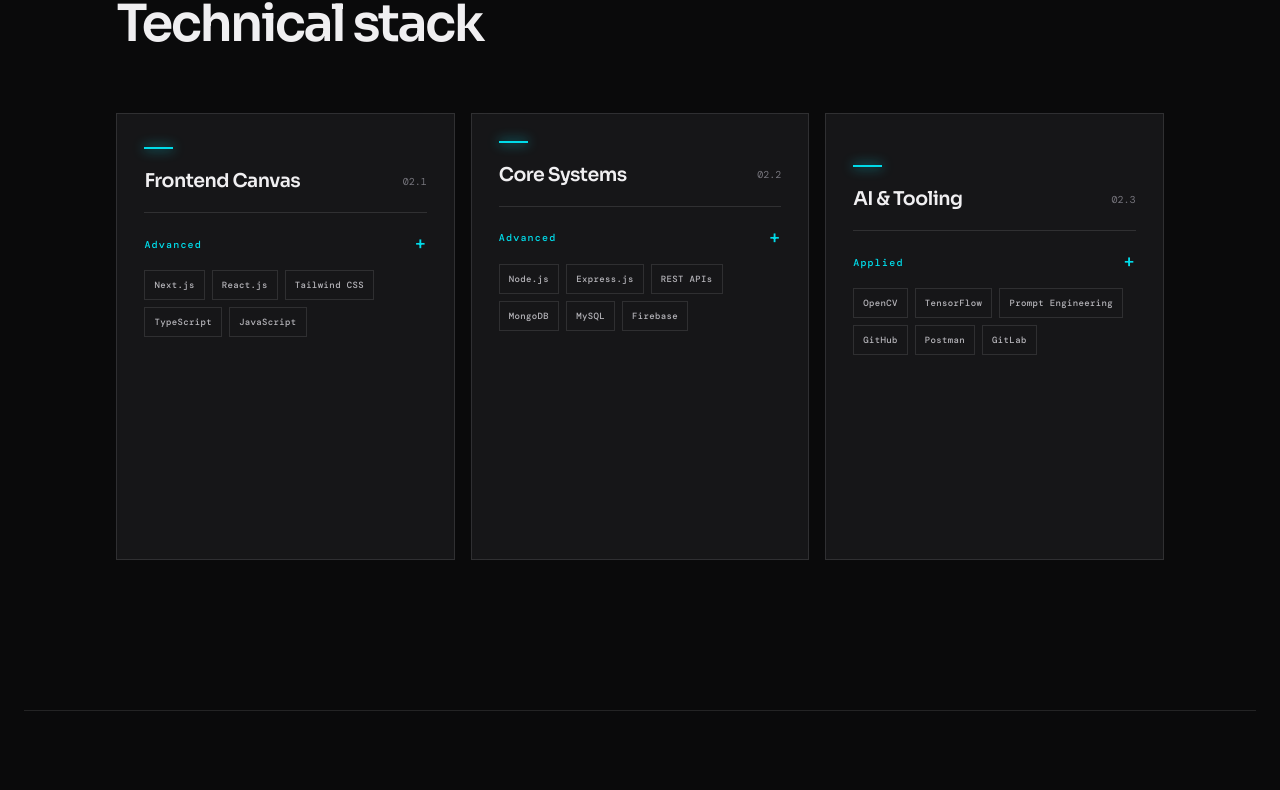
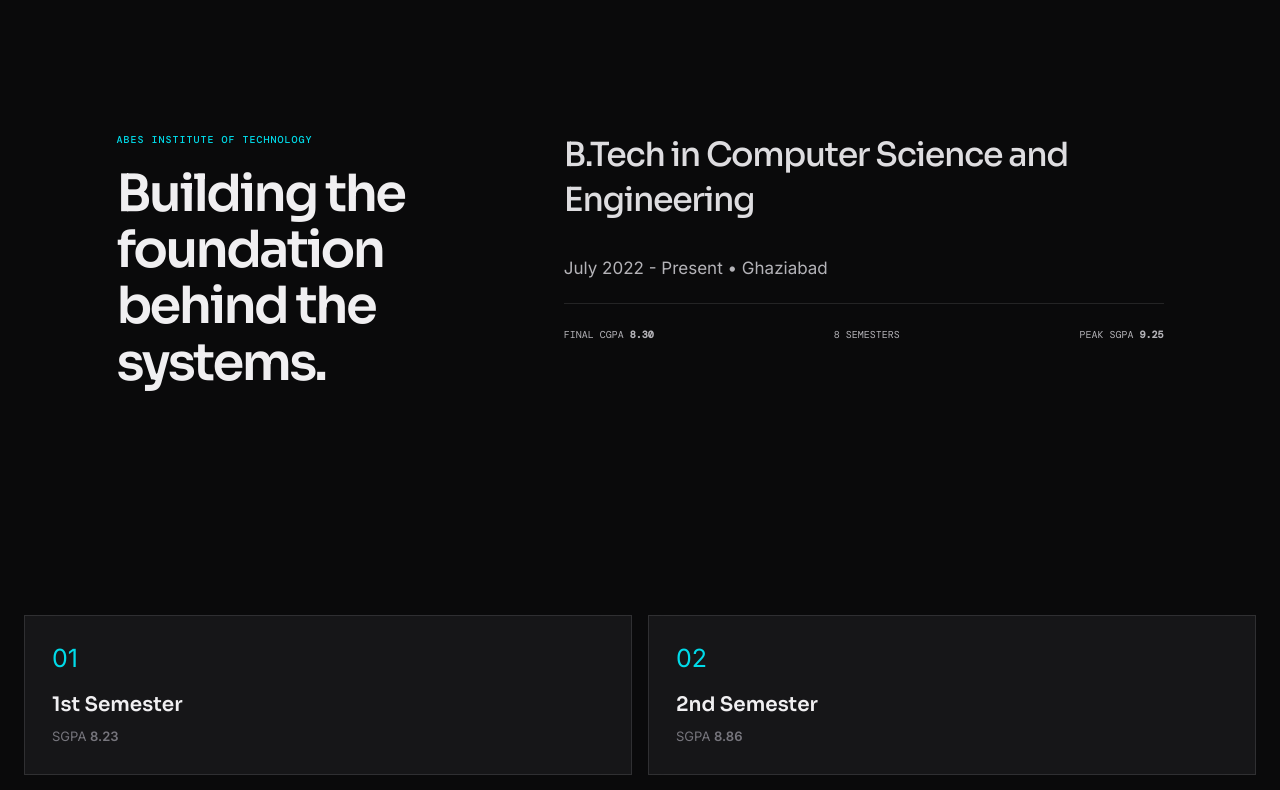
Before and after one commit to pranjalboss123/Animated-Portfolio, a Next.js app: page / in a window 1280 px wide. Shown: the part 1953-2743 px from the top of the page. Built offline with nearby package versions, Linux system fonts and the light colour scheme.

Commit message:
added education

```diff
--- a/components/portfolio.tsx
+++ b/components/portfolio.tsx
@@ -459,6 +459,7 @@
           {[
             "home",
             "about",
+            "education",
             "work",
             "experience",
             "contact",
@@ -603,12 +604,143 @@
         </section>
 
         <section
+          id="education"
+          className="education scroll-reveal"
+        >
+          <div className="section-heading">
+            <p className="eyebrow">
+              02 // ACADEMIC RECORD
+            </p>
+
+            <h2>Educational journey</h2>
+          </div>
+
+          <div className="section-grid">
+            <div className="section-intro">
+              <p className="eyebrow">
+                ABES INSTITUTE OF TECHNOLOGY
+              </p>
+
+              <h2>
+                Building the foundation behind the systems.
+              </h2>
+            </div>
+
+            <div className="about-body">
+              <p className="lead">
+                B.Tech in Computer Science and Engineering
+              </p>
+
+              <p>
+                July 2022 - Present{" "}
+                <span aria-hidden="true">•</span>{" "}
+                Ghaziabad
+              </p>
+
+              <div className="achievement-row">
+                <span>
+                  FINAL CGPA <strong>8.30</strong>
+                </span>
+
+                <span>8 SEMESTERS</span>
+
+                <span>
+                  PEAK SGPA <strong>9.25</strong>
+                </span>
+              </div>
+            </div>
+          </div>
+
+          <div
+            className="principles education-semesters"
+            aria-label="Semester performance"
+          >
+            {[
+              ["1st Semester", "8.23"],
+              ["2nd Semester", "8.86"],
+              ["3rd Semester", "7.96"],
+              ["4th Semester", "8.17"],
+              ["5th Semester", "8.17"],
+              ["6th Semester", "7.76"],
+              ["7th Semester", "8.32"],
+              ["8th Semester", "9.25"],
+            ].map(([semester, sgpa], index) => (
+              <article
+                key={semester}
+                className="scroll-reveal"
+                style={{
+                  transitionDelay: `${Math.min(index, 7) * 55}ms`,
+                }}
+              >
+                <span>
+                  {String(index + 1).padStart(2, "0")}
+                </span>
+
+                <h3>{semester}</h3>
+
+                <p>
+                  SGPA <strong>{sgpa}</strong>
+                </p>
+              </article>
+            ))}
+          </div>
+
+          <div className="section-grid education-school">
+            <div className="section-intro">
+              <p className="eyebrow">
+                SCHOOLING
+              </p>
+
+              <h2>Angels Public School</h2>
+            </div>
+
+            <div className="about-body">
+              <div className="principles">
+                <article
+                  className="scroll-reveal"
+                  style={{ transitionDelay: "80ms" }}
+                >
+                  <p className="eyebrow">
+                    2022 <span>{"//"}</span> DELHI
+                  </p>
+
+                  <h3>
+                    Intermediate (12th Class - PCM)
+                  </h3>
+
+                  <p className="lead">
+                    Percentage: 86.4%
+                  </p>
+                </article>
+
+                <article
+                  className="scroll-reveal"
+                  style={{ transitionDelay: "160ms" }}
+                >
+                  <p className="eyebrow">
+                    2020 <span>{"//"}</span> DELHI
+                  </p>
+
+                  <h3>
+                    Senior Secondary (10th Class - PCM)
+                  </h3>
+
+                  <p className="lead">
+                    Percentage: 80%
+                  </p>
+                </article>
+              </div>
+            </div>
+          </div>
+        </section>
+
+        <section
           id="skills"
           className="skills scroll-reveal"
         >
           <div className="section-heading">
             <p className="eyebrow">
-              02 // CAPABILITY MATRIX
+              03 // CAPABILITY MATRIX
             </p>
 
             <h2>Technical stack</h2>
@@ -624,10 +756,12 @@
 
               return (
                 <button
-                  className={`skill-card ${isVisible
+                  className={`skill-card ${
+                    isVisible
                       ? "in-view"
                       : ""
-                    } ${isExpanded
+                  } ${
+                    isExpanded
                       ? "is-expanded"
                       : ""
                   }`}
@@ -665,18 +799,22 @@
                     <p>
                       {group.summary}
                     </p>
+
                     <div className="flex flex-wrap gap-2">
                       <div>
                         <strong className="mt-1">
                           USED IN
                         </strong>
                       </div>
+
                       <div>
-                      {group.projects.map((project) => (
+                        {group.projects.map(
+                          (project) => (
                             <span key={project}>
                               {project}
                             </span>
-                      ))}
+                          )
+                        )}
                       </div>
                     </div>
                   </div>
@@ -692,7 +830,7 @@
         >
           <div className="section-heading">
             <p className="eyebrow">
-              03 // DEPLOYMENTS
+              04 // DEPLOYMENTS
             </p>
 
             <h2>Featured systems</h2>
@@ -748,7 +886,7 @@
         >
           <div className="section-heading">
             <p className="eyebrow">
-              04 // TRAJECTORY
+              05 // TRAJECTORY
             </p>
 
             <h2>Career evolution</h2>
@@ -803,7 +941,7 @@
           className="contact scroll-reveal"
         >
           <p className="eyebrow">
-            05 // ESTABLISH CONNECTION
+            06 // ESTABLISH CONNECTION
           </p>
 
           <h2>
```
Lines whose indentation alone changed are shown as unchanged.
